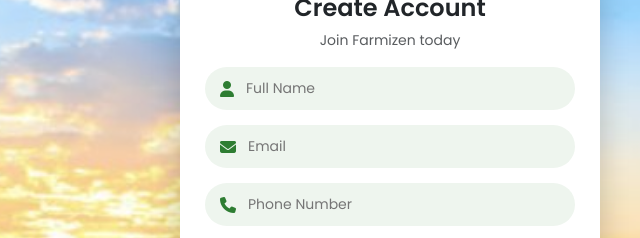
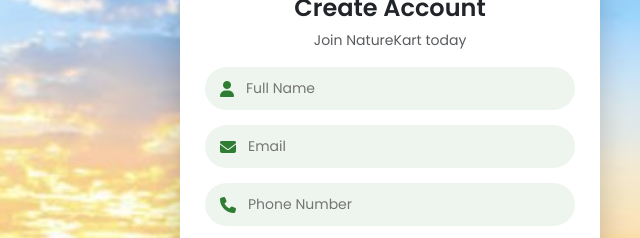
Before and after one commit to kumawat00/Farmizen_platform, a plain HTML site: page frontend/signup.html in a window 1280 px wide. Shown: the top 238 px of the page, 250-890 px from the left. Drawn offline with nearby package versions, Linux system fonts and the light colour scheme.

Commit message:
few changes made in login and signup

```diff
--- a/frontend/signup.html
+++ b/frontend/signup.html
@@ -5,7 +5,7 @@
   <meta name="viewport" content="width=device-width, initial-scale=1.0">
   <title>Sign Up</title>
 
-  <!-- Google Font (Premium Look) -->
+  <!-- Google Font -->
   <link href="https://fonts.googleapis.com/css2?family=Poppins:wght@300;400;500;600&display=swap" rel="stylesheet">
 
   <!-- Bootstrap -->
@@ -24,7 +24,7 @@
   <div class="auth-card-signup">
 
     <h4 class="text-center fw-bold">Create Account</h4>
-    <p class="text-center text-muted small">Join Farmizen today</p>
+    <p class="text-center text-muted small">Join NatureKart today</p>
 
     <!-- FORM -->
     <form>
```
Also changed, not shown: frontend/forgot-password.html (+2 -2 lines), frontend/login.html (+1 -1 lines).
